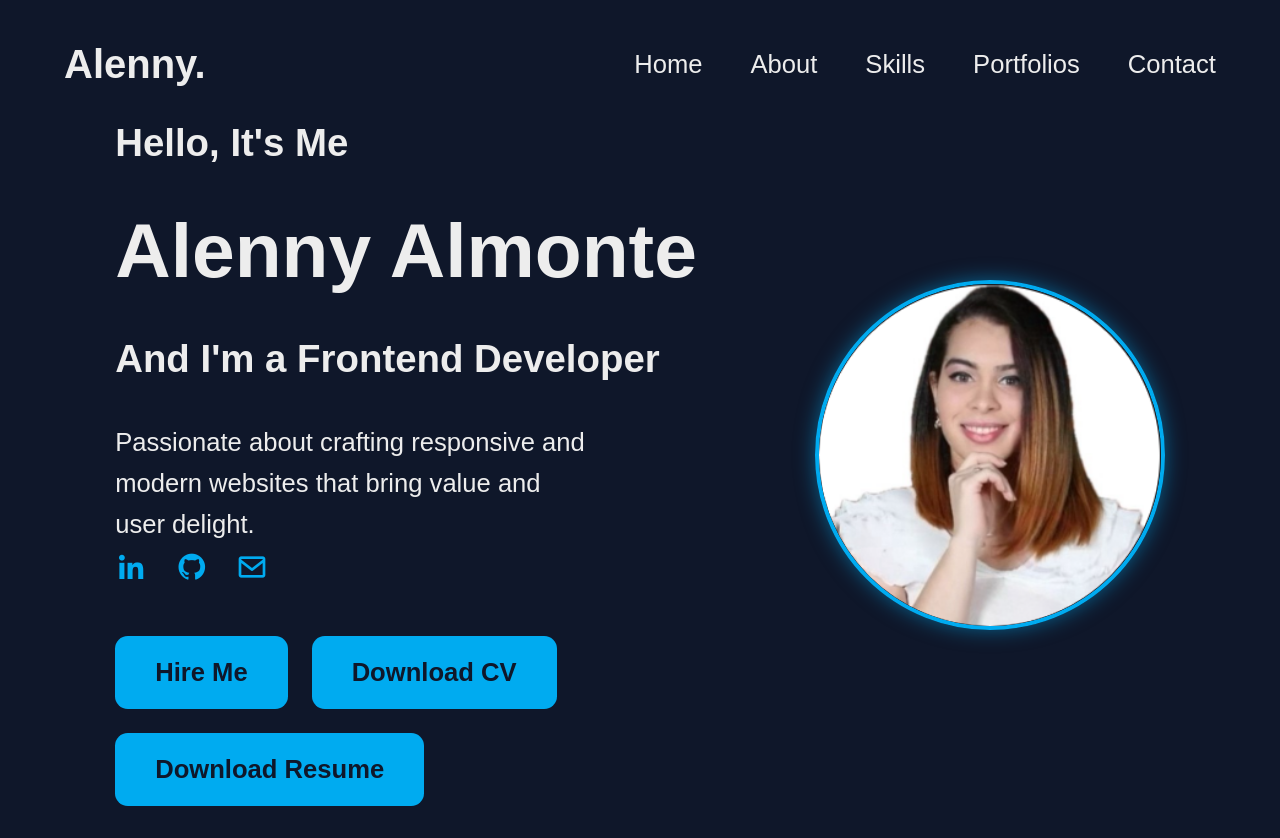
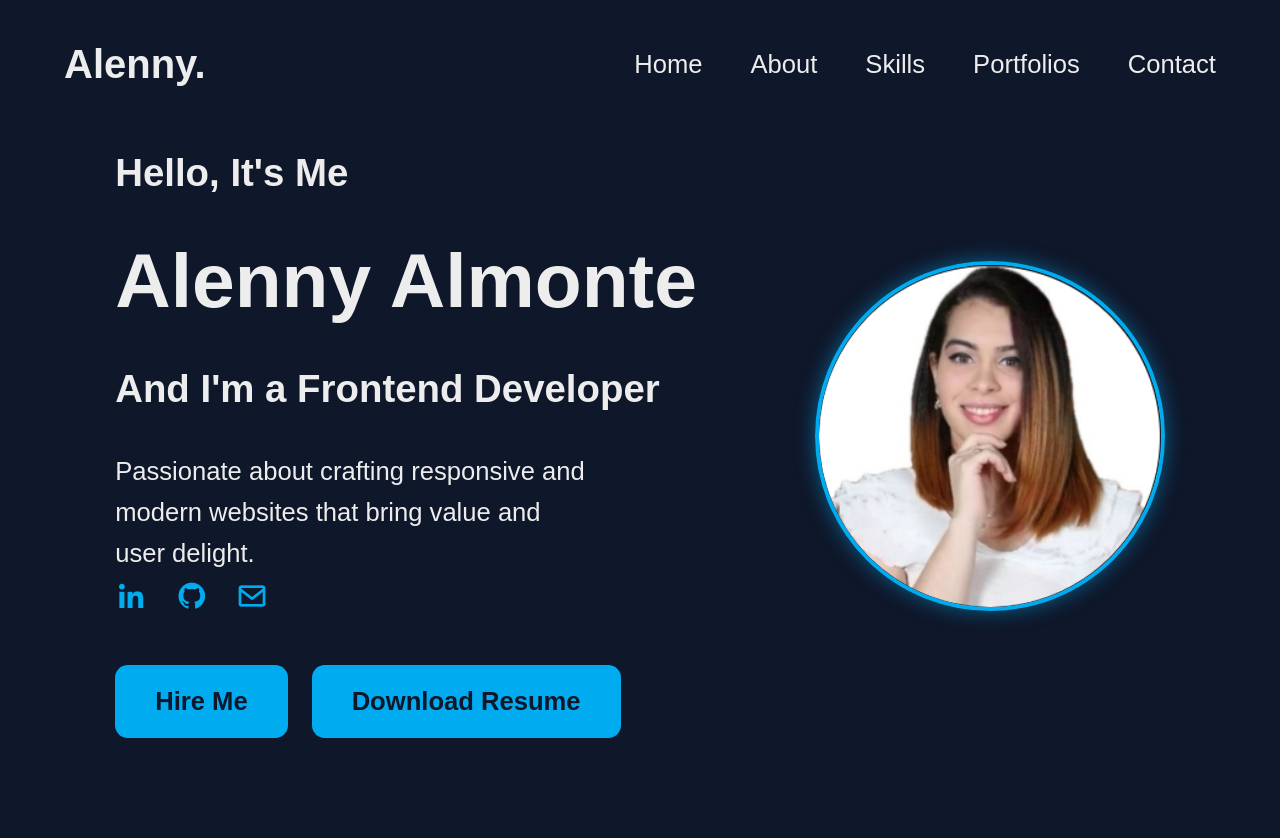
Before and after one commit to alenny21/My-Portfolio, a plain HTML site: page index.html in a window 1280 px wide. After the commit the page ends 800 px from the top, so only its background shows below. Drawn offline with nearby package versions, Linux system fonts and the light colour scheme.

Commit message:
Update index.html

```diff
--- a/index.html
+++ b/index.html
@@ -51,12 +51,6 @@
           <div class="button-group">
             <a href="contact.html" class="btn">Hire Me</a>
             <a
-              href="Alenny_Almonte_Cover_Letter_One_Page.png"
-              class="btn"
-              target="_blank"
-              >Download CV</a
-            >
-            <a
               href="Alenny-Resume.pdf"
               class="btn"
               target="_blank"
```
